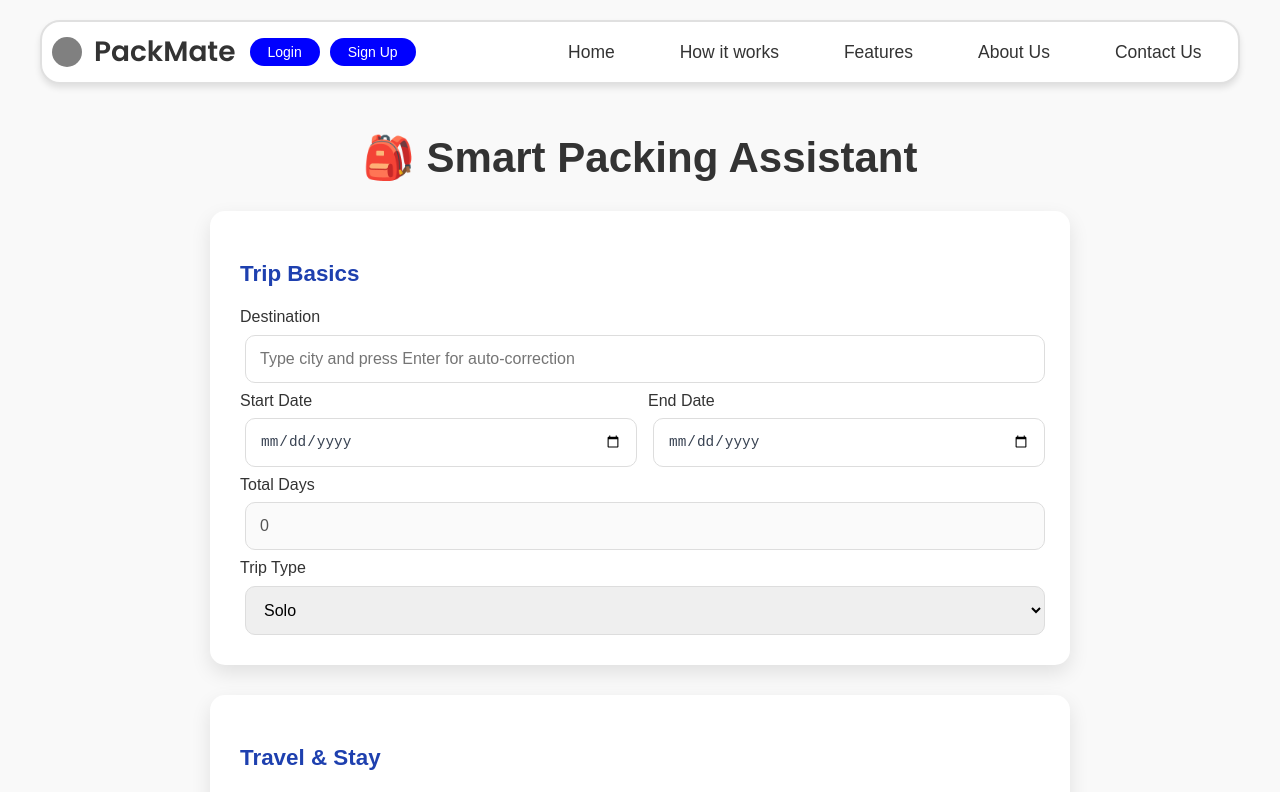
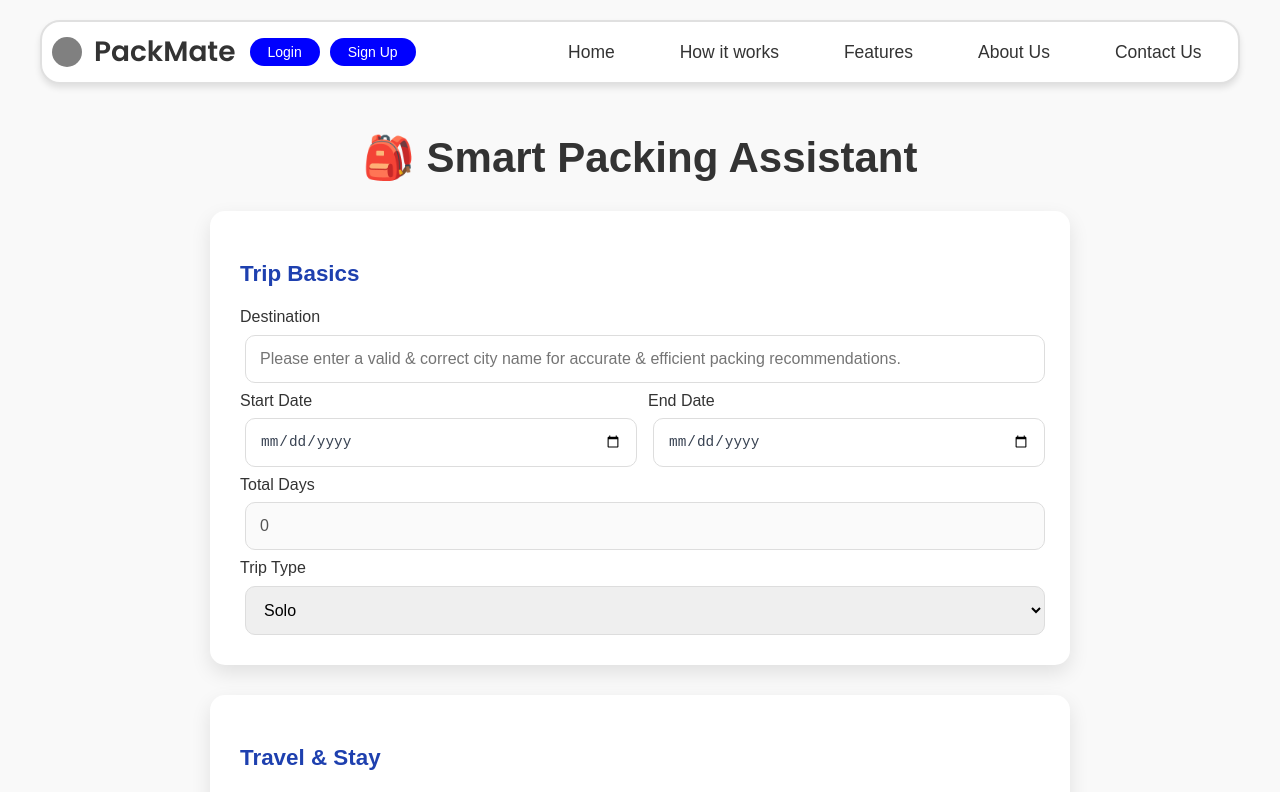
Before and after one commit to Onkar-Satale/Packmate_genai_mern-project, a React (Create React App) app in the folder frontend/: page /packing-assistant in a window 1280 px wide. Shown: the top 792 px of the page. Built offline with nearby package versions, Linux system fonts and the light colour scheme; sample sign-in values are in the browser's storage.

Commit message:
chore: Restore production URLs for deployment

```diff
--- a/frontend/src/pages/PackingAssistant.js
+++ b/frontend/src/pages/PackingAssistant.js
@@ -496,12 +496,12 @@ export default function PackingAssistant() {
                     onKeyDown={handleDestinationKeyDown}
                     onFocus={() => setIsDestinationFocused(true)}
                     onBlur={() => setIsDestinationFocused(false)}
-                    placeholder="Type city and press Enter for auto-correction"
+                    placeholder="Please enter a valid & correct city name for accurate & efficient packing recommendations."
                 />
                 {isCorrectingCity ? (
                     <small style={{ color: "#888" }}>⏳ Correcting your city name if misspelled. You may continue with the other fields.</small>
                 ) : isDestinationFocused ? (
-                    <small style={{ color: "#007bff" }}>💡 Please press Enter after you are done typing for auto-correction.</small>
+                    <small style={{ color: "#007bff" }}>💡 Please press Enter after you are done typing for auto-correction & You may continue with the other fields.</small>
                 ) : null}
 
                 <div className="grid">
```
